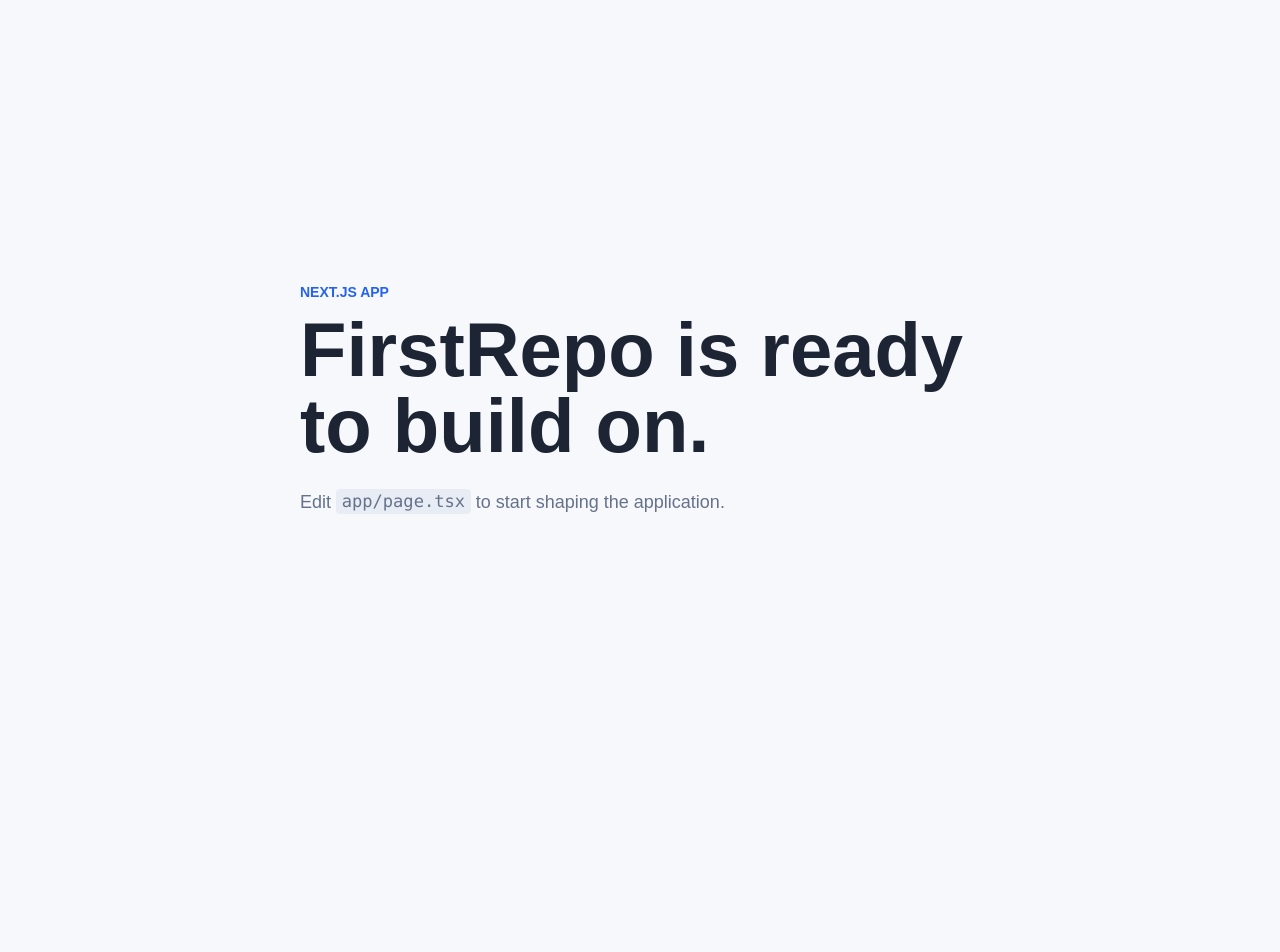
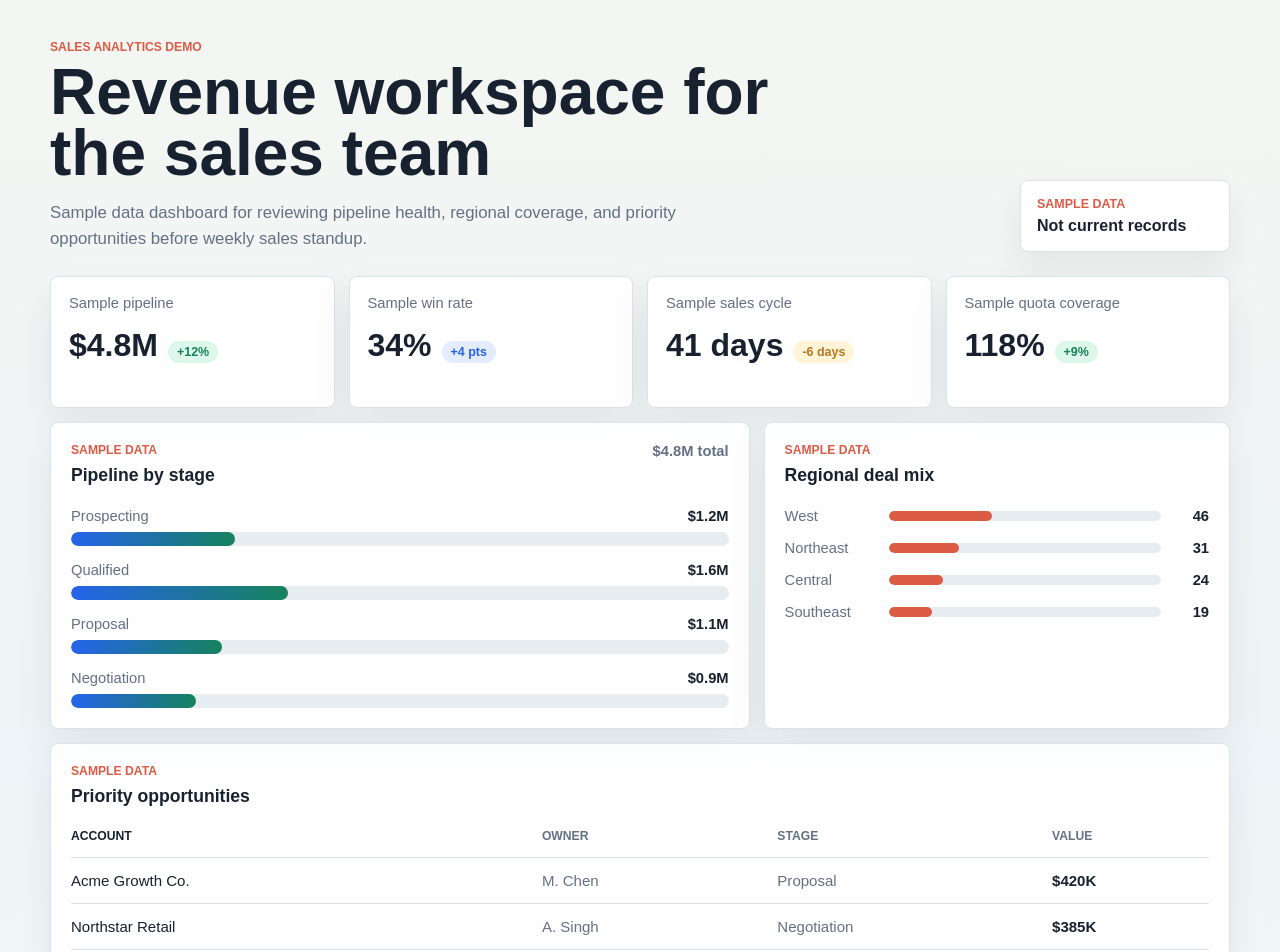
Before and after one commit to Zeyuzhao/FirstRepo, a Next.js app: page / in a window 1280 px wide. Shown: the top 952 px of the page. Before the commit the page ends 800 px from the top, so only its background shows below. Built offline with nearby package versions, Linux system fonts and the light colour scheme.

Commit message:
Add sample sales analytics demo

```diff
--- a/app/globals.css
+++ b/app/globals.css
@@ -1,9 +1,15 @@
 :root {
   color-scheme: light;
-  --background: #f7f8fb;
-  --foreground: #1d2433;
-  --muted: #65728a;
-  --accent: #2563eb;
+  --background: #f4f6f2;
+  --surface: #ffffff;
+  --surface-soft: #eef4f7;
+  --foreground: #18212f;
+  --muted: #647084;
+  --line: #dce3e8;
+  --blue: #2563eb;
+  --green: #16825d;
+  --amber: #b7791f;
+  --coral: #dc5b45;
 }
 
 * {
@@ -17,7 +23,8 @@ body {
 }
 
 body {
-  background: var(--background);
+  background:
+    linear-gradient(180deg, #f4f6f2 0%, #eef4f7 55%, #f8faf8 100%);
   color: var(--foreground);
   font-family:
     Arial,
@@ -25,43 +32,333 @@ body {
     sans-serif;
 }
 
-code {
-  border-radius: 4px;
-  background: #e8edf5;
-  padding: 0.15rem 0.35rem;
-  font-family: "SFMono-Regular", Consolas, "Liberation Mono", monospace;
-  font-size: 0.95em;
+button,
+input,
+textarea,
+select {
+  font: inherit;
 }
 
-.page {
-  display: grid;
-  min-height: 100vh;
-  place-items: center;
-  padding: 2rem;
+.dashboard {
+  width: min(1180px, calc(100% - 32px));
+  margin: 0 auto;
+  padding: 40px 0;
 }
 
-.intro {
-  max-width: 680px;
+.hero {
+  display: grid;
+  grid-template-columns: minmax(0, 1fr) auto;
+  gap: 24px;
+  align-items: end;
+  margin-bottom: 24px;
 }
 
-.eyebrow {
-  margin: 0 0 0.75rem;
-  color: var(--accent);
-  font-size: 0.875rem;
-  font-weight: 700;
+.eyebrow,
+.section-label {
+  margin: 0 0 8px;
+  color: var(--coral);
+  font-size: 0.76rem;
+  font-weight: 800;
+  letter-spacing: 0;
   text-transform: uppercase;
 }
 
+h1,
+h2,
+p {
+  margin-top: 0;
+}
+
 h1 {
-  margin: 0;
-  font-size: clamp(2.25rem, 6vw, 4.75rem);
+  max-width: 820px;
+  margin-bottom: 16px;
+  font-size: clamp(2.4rem, 5vw, 5.5rem);
+  line-height: 0.95;
+}
+
+h2 {
+  margin-bottom: 0;
+  font-size: 1.1rem;
+  line-height: 1.2;
+}
+
+.summary {
+  max-width: 720px;
+  margin-bottom: 0;
+  color: var(--muted);
+  font-size: 1.05rem;
+  line-height: 1.55;
+}
+
+.data-badge {
+  min-width: 210px;
+  border: 1px solid var(--line);
+  border-radius: 8px;
+  background: var(--surface);
+  padding: 16px;
+  box-shadow: 0 14px 34px rgb(24 33 47 / 8%);
+}
+
+.data-badge span,
+.data-badge strong {
+  display: block;
+}
+
+.data-badge span {
+  color: var(--coral);
+  font-size: 0.78rem;
+  font-weight: 800;
+  text-transform: uppercase;
+}
+
+.data-badge strong {
+  margin-top: 6px;
+  font-size: 1rem;
+}
+
+.metric-grid {
+  display: grid;
+  grid-template-columns: repeat(4, minmax(0, 1fr));
+  gap: 14px;
+  margin-bottom: 14px;
+}
+
+.metric-card,
+.panel {
+  border: 1px solid var(--line);
+  border-radius: 8px;
+  background: rgb(255 255 255 / 92%);
+  box-shadow: 0 16px 40px rgb(24 33 47 / 7%);
+}
+
+.metric-card {
+  min-height: 132px;
+  padding: 18px;
+}
+
+.metric-card p {
+  margin-bottom: 18px;
+  color: var(--muted);
+  font-size: 0.92rem;
+}
+
+.metric-card div {
+  display: flex;
+  flex-wrap: wrap;
+  gap: 10px;
+  align-items: baseline;
+}
+
+.metric-card strong {
+  font-size: 2rem;
   line-height: 1;
 }
 
-.summary {
-  max-width: 34rem;
-  margin: 1.5rem 0 0;
+.delta {
+  border-radius: 999px;
+  padding: 4px 9px;
+  font-size: 0.78rem;
+  font-weight: 800;
+}
+
+.delta.green {
+  background: #ddf7ea;
+  color: var(--green);
+}
+
+.delta.blue {
+  background: #e4edff;
+  color: var(--blue);
+}
+
+.delta.amber {
+  background: #fff3d8;
+  color: var(--amber);
+}
+
+.content-grid {
+  display: grid;
+  grid-template-columns: 1.2fr 0.8fr;
+  gap: 14px;
+}
+
+.panel {
+  padding: 20px;
+}
+
+.panel-heading {
+  display: flex;
+  gap: 16px;
+  align-items: start;
+  justify-content: space-between;
+  margin-bottom: 22px;
+}
+
+.panel-heading > span {
   color: var(--muted);
-  font-size: 1.125rem;
-  line-height: 1.6;
+  font-size: 0.92rem;
+  font-weight: 700;
 }
+
+.bar-list,
+.region-list {
+  display: grid;
+  gap: 16px;
+}
+
+.bar-copy {
+  display: flex;
+  justify-content: space-between;
+  margin-bottom: 8px;
+  color: var(--muted);
+  font-size: 0.92rem;
+}
+
+.bar-copy strong {
+  color: var(--foreground);
+}
+
+.bar-track,
+.region-meter {
+  overflow: hidden;
+  border-radius: 999px;
+  background: #e7edf0;
+}
+
+.bar-track {
+  height: 14px;
+}
+
+.bar-track div {
+  height: 100%;
+  border-radius: inherit;
+  background: linear-gradient(90deg, var(--blue), var(--green));
+}
+
+.region-row {
+  display: grid;
+  grid-template-columns: 92px minmax(80px, 1fr) 36px;
+  gap: 12px;
+  align-items: center;
+  color: var(--muted);
+  font-size: 0.92rem;
+}
+
+.region-meter {
+  height: 10px;
+}
+
+.region-meter div {
+  height: 100%;
+  border-radius: inherit;
+  background: var(--coral);
+}
+
+.region-row strong {
+  color: var(--foreground);
+  text-align: right;
+}
+
+.deals-panel {
+  grid-column: span 2;
+}
+
+.table {
+  display: grid;
+  overflow-x: auto;
+}
+
+.table-row {
+  display: grid;
+  grid-template-columns: minmax(180px, 1.2fr) minmax(90px, 0.6fr) minmax(110px, 0.7fr) minmax(80px, 0.4fr);
+  min-width: 620px;
+  border-top: 1px solid var(--line);
+  padding: 14px 0;
+  color: var(--muted);
+  font-size: 0.94rem;
+}
+
+.table-row strong,
+.table-row span:first-child {
+  color: var(--foreground);
+}
+
+.table-head {
+  border-top: 0;
+  padding-top: 0;
+  color: var(--muted);
+  font-size: 0.76rem;
+  font-weight: 800;
+  text-transform: uppercase;
+}
+
+.activity-panel ul {
+  display: grid;
+  gap: 14px;
+  margin: 22px 0 0;
+  padding: 0;
+  list-style: none;
+}
+
+.activity-panel li {
+  border-left: 4px solid var(--blue);
+  padding-left: 12px;
+}
+
+.activity-panel strong,
+.activity-panel span {
+  display: block;
+}
+
+.activity-panel strong {
+  margin-bottom: 4px;
+}
+
+.activity-panel span {
+  color: var(--muted);
+  font-size: 0.92rem;
+  line-height: 1.45;
+}
+
+@media (max-width: 860px) {
+  .hero,
+  .content-grid {
+    grid-template-columns: 1fr;
+  }
+
+  .metric-grid {
+    grid-template-columns: repeat(2, minmax(0, 1fr));
+  }
+
+  .data-badge {
+    width: 100%;
+  }
+
+  .deals-panel {
+    grid-column: auto;
+  }
+}
+
+@media (max-width: 560px) {
+  .dashboard {
+    width: min(100% - 24px, 1180px);
+    padding: 24px 0;
+  }
+
+  h1 {
+    font-size: 2.5rem;
+  }
+
+  .metric-grid {
+    grid-template-columns: 1fr;
+  }
+
+  .panel,
+  .metric-card {
+    padding: 16px;
+  }
+
+  .region-row {
+    grid-template-columns: 78px minmax(70px, 1fr) 30px;
+  }
+}
--- a/app/layout.tsx
+++ b/app/layout.tsx
@@ -2,8 +2,8 @@ import type { Metadata } from "next";
 import "./globals.css";
 
 export const metadata: Metadata = {
-  title: "FirstRepo",
-  description: "A new Next.js application.",
+  title: "Sales Analytics Demo",
+  description: "A sample data dashboard for sales analytics.",
 };
 
 export default function RootLayout({
--- a/app/page.tsx
+++ b/app/page.tsx
@@ -1,12 +1,148 @@
+const metrics = [
+  { label: "Sample pipeline", value: "$4.8M", delta: "+12%", tone: "green" },
+  { label: "Sample win rate", value: "34%", delta: "+4 pts", tone: "blue" },
+  { label: "Sample sales cycle", value: "41 days", delta: "-6 days", tone: "amber" },
+  { label: "Sample quota coverage", value: "118%", delta: "+9%", tone: "green" },
+];
+
+const pipeline = [
+  { stage: "Prospecting", value: "$1.2M", percent: 25 },
+  { stage: "Qualified", value: "$1.6M", percent: 33 },
+  { stage: "Proposal", value: "$1.1M", percent: 23 },
+  { stage: "Negotiation", value: "$0.9M", percent: 19 },
+];
+
+const regions = [
+  { name: "West", deals: 46, share: 38 },
+  { name: "Northeast", deals: 31, share: 26 },
+  { name: "Central", deals: 24, share: 20 },
+  { name: "Southeast", deals: 19, share: 16 },
+];
+
+const deals = [
+  { account: "Acme Growth Co.", owner: "M. Chen", stage: "Proposal", value: "$420K" },
+  { account: "Northstar Retail", owner: "A. Singh", stage: "Negotiation", value: "$385K" },
+  { account: "Harbor Health", owner: "J. Rivera", stage: "Qualified", value: "$260K" },
+  { account: "Brightline Labs", owner: "T. Okafor", stage: "Proposal", value: "$215K" },
+];
+
 export default function Home() {
   return (
-    <main className="page">
-      <section className="intro">
-        <p className="eyebrow">Next.js app</p>
-        <h1>FirstRepo is ready to build on.</h1>
-        <p className="summary">
-          Edit <code>app/page.tsx</code> to start shaping the application.
-        </p>
+    <main className="dashboard">
+      <section className="hero" aria-labelledby="dashboard-title">
+        <div>
+          <p className="eyebrow">Sales analytics demo</p>
+          <h1 id="dashboard-title">Revenue workspace for the sales team</h1>
+          <p className="summary">
+            Sample data dashboard for reviewing pipeline health, regional coverage,
+            and priority opportunities before weekly sales standup.
+          </p>
+        </div>
+        <div className="data-badge" aria-label="Data provenance">
+          <span>Sample data</span>
+          <strong>Not current records</strong>
+        </div>
+      </section>
+
+      <section className="metric-grid" aria-label="Sample sales metrics">
+        {metrics.map((metric) => (
+          <article className="metric-card" key={metric.label}>
+            <p>{metric.label}</p>
+            <div>
+              <strong>{metric.value}</strong>
+              <span className={`delta ${metric.tone}`}>{metric.delta}</span>
+            </div>
+          </article>
+        ))}
+      </section>
+
+      <section className="content-grid">
+        <article className="panel pipeline-panel">
+          <div className="panel-heading">
+            <div>
+              <p className="section-label">Sample data</p>
+              <h2>Pipeline by stage</h2>
+            </div>
+            <span>$4.8M total</span>
+          </div>
+          <div className="bar-list">
+            {pipeline.map((stage) => (
+              <div className="bar-row" key={stage.stage}>
+                <div className="bar-copy">
+                  <span>{stage.stage}</span>
+                  <strong>{stage.value}</strong>
+                </div>
+                <div className="bar-track" aria-hidden="true">
+                  <div style={{ width: `${stage.percent}%` }} />
+                </div>
+              </div>
+            ))}
+          </div>
+        </article>
+
+        <article className="panel region-panel">
+          <div className="panel-heading">
+            <div>
+              <p className="section-label">Sample data</p>
+              <h2>Regional deal mix</h2>
+            </div>
+          </div>
+          <div className="region-list">
+            {regions.map((region) => (
+              <div className="region-row" key={region.name}>
+                <span>{region.name}</span>
+                <div className="region-meter" aria-hidden="true">
+                  <div style={{ width: `${region.share}%` }} />
+                </div>
+                <strong>{region.deals}</strong>
+              </div>
+            ))}
+          </div>
+        </article>
+
+        <article className="panel deals-panel">
+          <div className="panel-heading">
+            <div>
+              <p className="section-label">Sample data</p>
+              <h2>Priority opportunities</h2>
+            </div>
+          </div>
+          <div className="table" role="table" aria-label="Sample priority opportunities">
+            <div className="table-row table-head" role="row">
+              <span role="columnheader">Account</span>
+              <span role="columnheader">Owner</span>
+              <span role="columnheader">Stage</span>
+              <span role="columnheader">Value</span>
+            </div>
+            {deals.map((deal) => (
+              <div className="table-row" role="row" key={deal.account}>
+                <span role="cell">{deal.account}</span>
+                <span role="cell">{deal.owner}</span>
+                <span role="cell">{deal.stage}</span>
+                <strong role="cell">{deal.value}</strong>
+              </div>
+            ))}
+          </div>
+        </article>
+
+        <aside className="panel activity-panel" aria-label="Sample sales activity">
+          <p className="section-label">Sample data</p>
+          <h2>Standup focus</h2>
+          <ul>
+            <li>
+              <strong>3 proposal follow-ups</strong>
+              <span>Draft next steps for high-fit enterprise accounts.</span>
+            </li>
+            <li>
+              <strong>2 renewal risks</strong>
+              <span>Review support escalations before outreach.</span>
+            </li>
+            <li>
+              <strong>5 expansion signals</strong>
+              <span>Coordinate discovery with account management.</span>
+            </li>
+          </ul>
+        </aside>
       </section>
     </main>
   );
```
